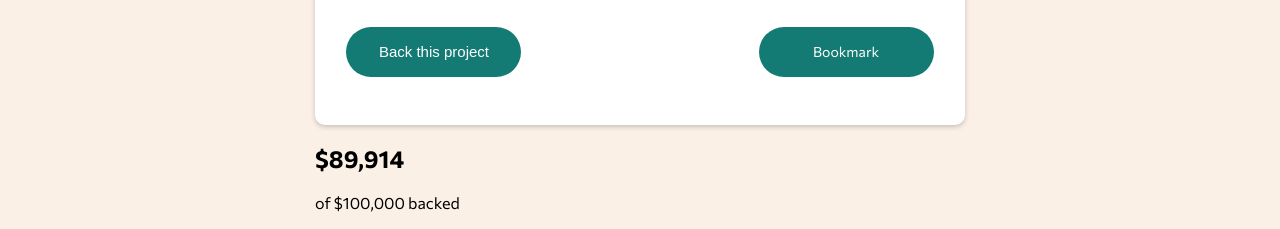
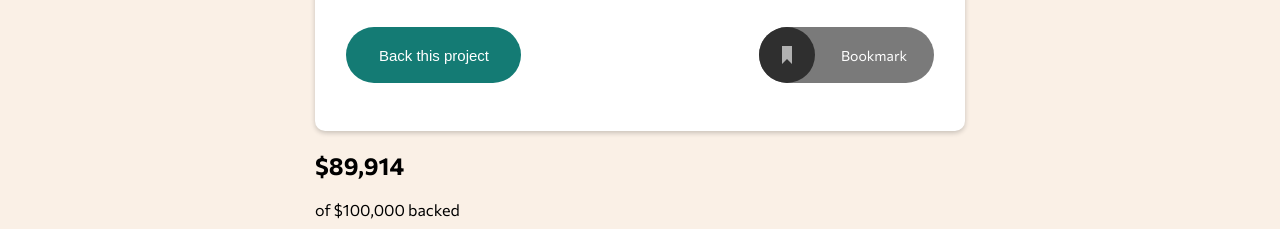
Before and after one commit to ConradMcGrifter/crowdfunding-product-page, a plain HTML site: page index.html in a window 1280 px wide. Shown: the part 519-748 px from the top of the page. Drawn offline with Linux system fonts and the light colour scheme.

Commit message:
styled the bookmark button  for desktop

```diff
--- a/index.html
+++ b/index.html
@@ -46,7 +46,10 @@
         <!-- the content--wrap will wrap everything then i can position it so it overlaps the header -->
         <div class="content--wrap">
             <section class="call-to-action">
-                <img src="./images/logo-mastercraft.svg" />
+                <img
+                    src="./images/logo-mastercraft.svg"
+                    class="mastercraft-logo"
+                />
                 <h1>Mastercraft Bamboo Monitor Riser</h1>
                 <p>
                     A beautiful & handcrafted monitor stand to reduce neck and
@@ -55,8 +58,11 @@
                 <div class="button-and-bookmark--wrap">
                     <button id="call-to-action__btn">Back this project</button>
                     <div class="bookmarked">
+                        <img
+                            src="./images/icon-bookmark.svg"
+                            class="bookmark-btn"
+                        />
                         <p>Bookmark</p>
-                        <div class="bookmarked-icon"></div>
                     </div>
                 </div>
             </section>
--- a/styles/styles.scss
+++ b/styles/styles.scss
@@ -88,7 +88,7 @@ header {
         // border: solid rgba(0, 0, 0, 0.233) 2px;
         box-shadow: $boxShadow;
 
-        img {
+        .mastercraft-logo {
             position: absolute;
             top: 0;
             transform: translate(-50%, -50%);
@@ -112,11 +112,18 @@ header {
             margin: auto;
 
             .bookmarked {
-                @extend #call-to-action__btn;
-                // set this to relative so i can put the bookmarked icon inside of it?
-                position: relative;
+                display: flex;
+                background: color(neutral-darkGrey);
+                align-items: center;
+                justify-content: center;
+                border-radius: 999px;
+                width: 100%;
+                max-width: 175px;
+                justify-content: flex-start;
+
                 p {
                     color: white;
+                    margin: auto;
                 }
             }
 
```
Also changed, not shown: styles/styles.css, 1 other file.
